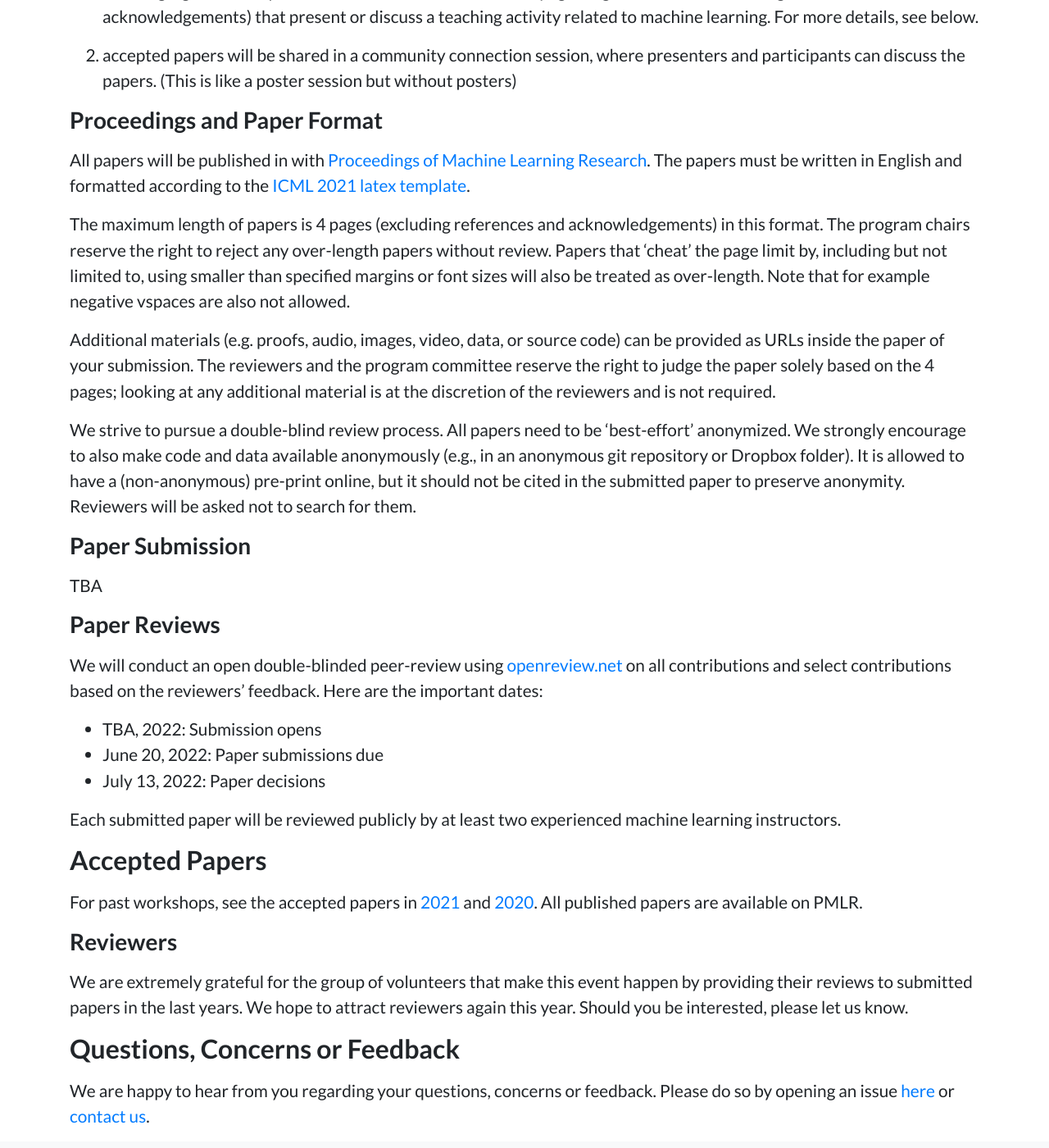
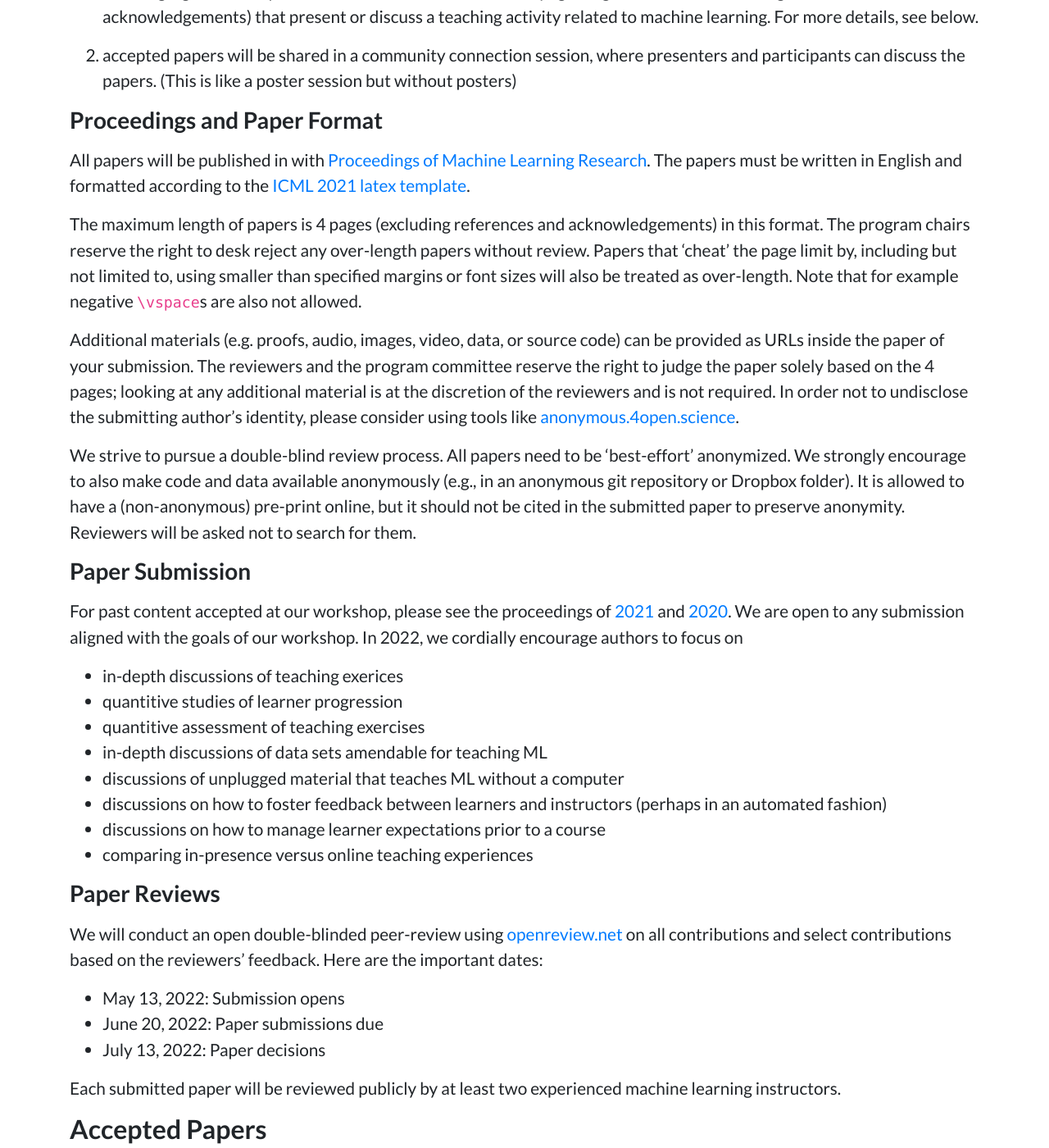
Before and after one commit to teaching-ml/2022, a Jekyll site: the page built from index.md, in a window 1280 px wide and 1400 px high, scrolled down 2728 px. Shown: the whole window at 82% size. Built offline with Jekyll 4.4.1, drawn with Linux system fonts in a browser that asks for light colours; some of the changed text lies outside the part shown.

Commit message:
first draft for cfp

```diff
--- a/index.md
+++ b/index.md
@@ -59,21 +59,31 @@ The central activity of the workshop will be twofold:
 All papers will be published in with [Proceedings of Machine Learning Research](http://proceedings.mlr.press/).
 The papers must be written in English and formatted according to the [ICML 2021 latex template](https://github.com/teaching-ml/2021/raw/master/templatefiles/ICML2021%20Template%20--_%20Updated%20for%20TeachingML.zip).
 
-The maximum length of papers is 4 pages (excluding references and acknowledgements) in this format. The program chairs reserve the right to reject any over-length papers without review. Papers that ‘cheat’ the page limit by, including but not limited to, using smaller than specified margins or font sizes will also be treated as over-length. Note that for example negative vspaces are also not allowed.
+The maximum length of papers is 4 pages (excluding references and acknowledgements) in this format. The program chairs reserve the right to desk reject any over-length papers without review. Papers that ‘cheat’ the page limit by, including but not limited to, using smaller than specified margins or font sizes will also be treated as over-length. Note that for example negative `\vspace`s are also not allowed.
 
-Additional materials (e.g. proofs, audio, images, video, data, or source code) can be provided as URLs inside the paper of your submission. The reviewers and the program committee reserve the right to judge the paper solely based on the 4 pages; looking at any additional material is at the discretion of the reviewers and is not required.
+Additional materials (e.g. proofs, audio, images, video, data, or source code) can be provided as URLs inside the paper of your submission. The reviewers and the program committee reserve the right to judge the paper solely based on the 4 pages; looking at any additional material is at the discretion of the reviewers and is not required. In order not to undisclose the submitting author's identity, please consider using tools like [anonymous.4open.science](https://anonymous.4open.science/).
 
 We strive to pursue a double-blind review process. All papers need to be ‘best-effort’ anonymized. We strongly encourage to also make code and data available anonymously (e.g., in an anonymous git repository or Dropbox folder). It is allowed to have a (non-anonymous) pre-print online, but it should not be cited in the submitted paper to preserve anonymity. Reviewers will be asked not to search for them.
 
 ### Paper Submission
 
-TBA
+For past content accepted at our workshop, please see the proceedings of [2021](https://teaching-ml.github.io/2021/#accepted-papers) and [2020](https://teaching-ml.github.io/2020/#accepted-papers). We are open to any submission aligned with the goals of our workshop. In 2022, we cordially encourage authors to focus on
+
+- in-depth discussions of teaching exerices
+- quantitive studies of learner progression
+- quantitive assessment of teaching exercises
+- in-depth discussions of data sets amendable for teaching ML
+- discussions of unplugged material that teaches ML without a computer
+- discussions on how to foster feedback between learners and instructors (perhaps in an automated fashion)
+- discussions on how to manage learner expectations prior to a course
+- comparing in-presence versus online teaching experiences
+
 
 ### Paper Reviews
 
 We will conduct an open double-blinded peer-review using [openreview.net](https://openreview.net) on all contributions and select contributions based on the reviewers' feedback. Here are the important dates:
 
-* TBA, 2022: Submission opens
+* May 13, 2022: Submission opens
 * June 20, 2022: Paper submissions due
 * July 13, 2022: Paper decisions
 
@@ -86,7 +96,7 @@ For past workshops, see the accepted papers in [2021](https://teaching-ml.github
 
 ### Reviewers
 
-We are extremely grateful for the group of volunteers that make this event happen by providing their reviews to submitted papers in the last years. We hope to attract reviewers again this year. Should you be interested, please let us know.
+We are extremely grateful for the group of volunteers that make this event happen by providing their reviews to submitted papers in the last years. We hope to attract reviewers again this year. Should you be interested, please let us know and contact us as indicated below.
 
 ## Questions, Concerns or Feedback
 
```
